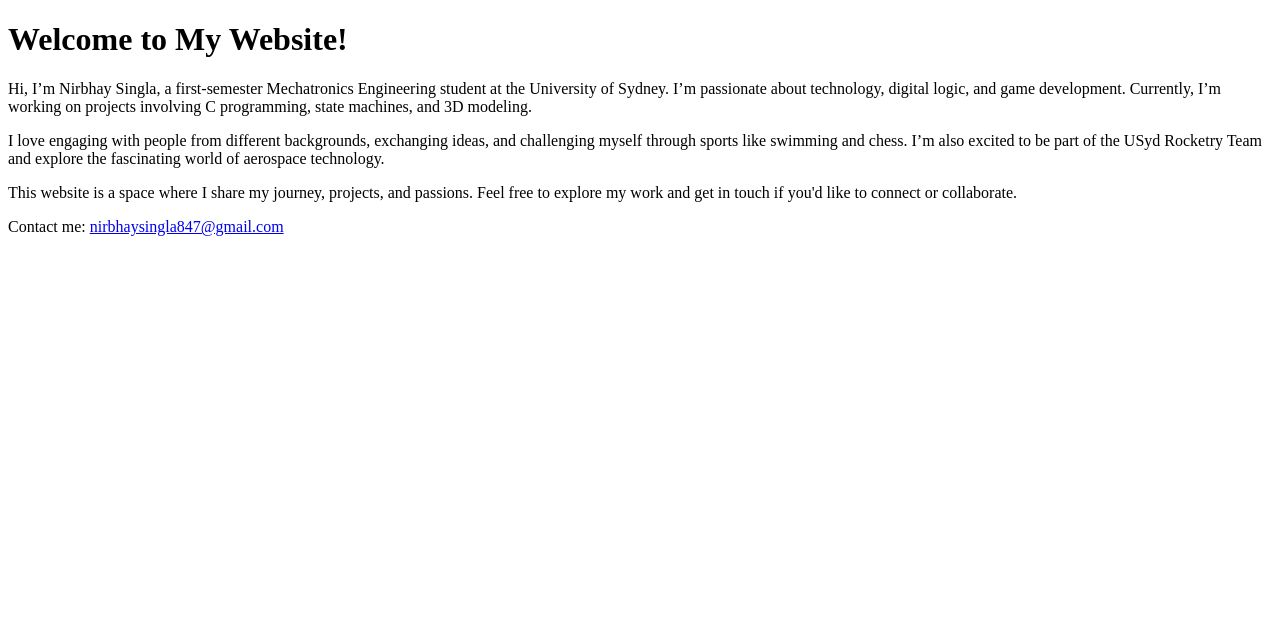
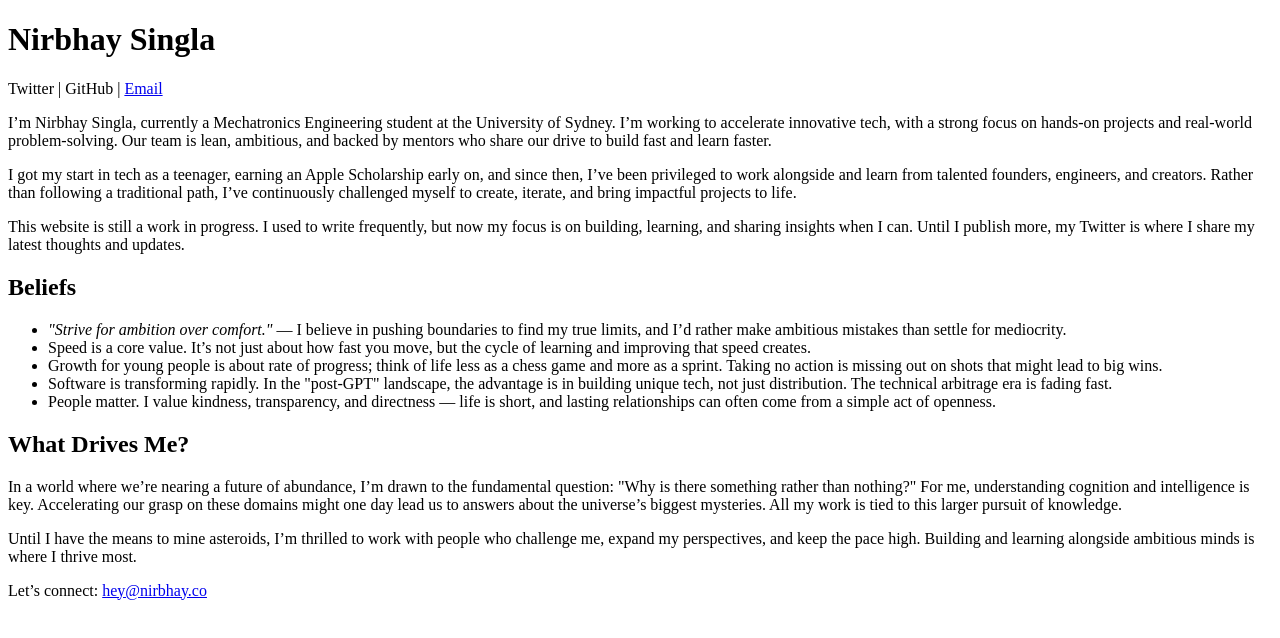
Before and after one commit to Nirbhay878/Mywebsite, a plain HTML site: page index.html in a window 1280 px wide. Drawn offline with Linux system fonts and the light colour scheme.

Commit message:
Add files via upload

```diff
--- a/index.html
+++ b/index.html
@@ -3,18 +3,41 @@
 <head>
   <meta charset="UTF-8">
   <meta name="viewport" content="width=device-width, initial-scale=1.0">
-  <title>Welcome to My Website</title>
+  <title>Nirbhay Singla</title>
 </head>
 <body>
-  <h1>Welcome to My Website!</h1>
-  <p>Hi, I’m Nirbhay Singla, a first-semester Mechatronics Engineering student at the University of Sydney. I’m passionate about technology, digital logic, and game development. Currently, I’m working on projects involving C programming, state machines, and 3D modeling.</p>
+  <header>
+    <h1>Nirbhay Singla</h1>
+    <p>Twitter | GitHub | <a href="mailto:hey@nirbhay.co">Email</a></p>
+  </header>
 
-  <p>I love engaging with people from different backgrounds, exchanging ideas, and challenging myself through sports like swimming and chess. I’m also excited to be part of the USyd Rocketry Team and explore the fascinating world of aerospace technology.</p>
+  <section>
+    <p>I’m Nirbhay Singla, currently a Mechatronics Engineering student at the University of Sydney. I’m working to accelerate innovative tech, with a strong focus on hands-on projects and real-world problem-solving. Our team is lean, ambitious, and backed by mentors who share our drive to build fast and learn faster.</p>
 
-  <p>This website is a space where I share my journey, projects, and passions. Feel free to explore my work and get in touch if you'd like to connect or collaborate.</p>
+    <p>I got my start in tech as a teenager, earning an Apple Scholarship early on, and since then, I’ve been privileged to work alongside and learn from talented founders, engineers, and creators. Rather than following a traditional path, I’ve continuously challenged myself to create, iterate, and bring impactful projects to life.</p>
+
+    <p>This website is still a work in progress. I used to write frequently, but now my focus is on building, learning, and sharing insights when I can. Until I publish more, my Twitter is where I share my latest thoughts and updates.</p>
+  </section>
+
+  <section>
+    <h2>Beliefs</h2>
+    <ul>
+      <li><em>"Strive for ambition over comfort."</em> — I believe in pushing boundaries to find my true limits, and I’d rather make ambitious mistakes than settle for mediocrity.</li>
+      <li>Speed is a core value. It’s not just about how fast you move, but the cycle of learning and improving that speed creates.</li>
+      <li>Growth for young people is about rate of progress; think of life less as a chess game and more as a sprint. Taking no action is missing out on shots that might lead to big wins.</li>
+      <li>Software is transforming rapidly. In the "post-GPT" landscape, the advantage is in building unique tech, not just distribution. The technical arbitrage era is fading fast.</li>
+      <li>People matter. I value kindness, transparency, and directness — life is short, and lasting relationships can often come from a simple act of openness.</li>
+    </ul>
+  </section>
+
+  <section>
+    <h2>What Drives Me?</h2>
+    <p>In a world where we’re nearing a future of abundance, I’m drawn to the fundamental question: "Why is there something rather than nothing?" For me, understanding cognition and intelligence is key. Accelerating our grasp on these domains might one day lead us to answers about the universe’s biggest mysteries. All my work is tied to this larger pursuit of knowledge.</p>
+    <p>Until I have the means to mine asteroids, I’m thrilled to work with people who challenge me, expand my perspectives, and keep the pace high. Building and learning alongside ambitious minds is where I thrive most.</p>
+  </section>
 
   <footer>
-    <p>Contact me: <a href="mailto:nirbhaysingla847@gmail.com">nirbhaysingla847@gmail.com</a></p>
+    <p>Let’s connect: <a href="mailto:hey@nirbhay.co">hey@nirbhay.co</a></p>
   </footer>
 </body>
 </html>
```
